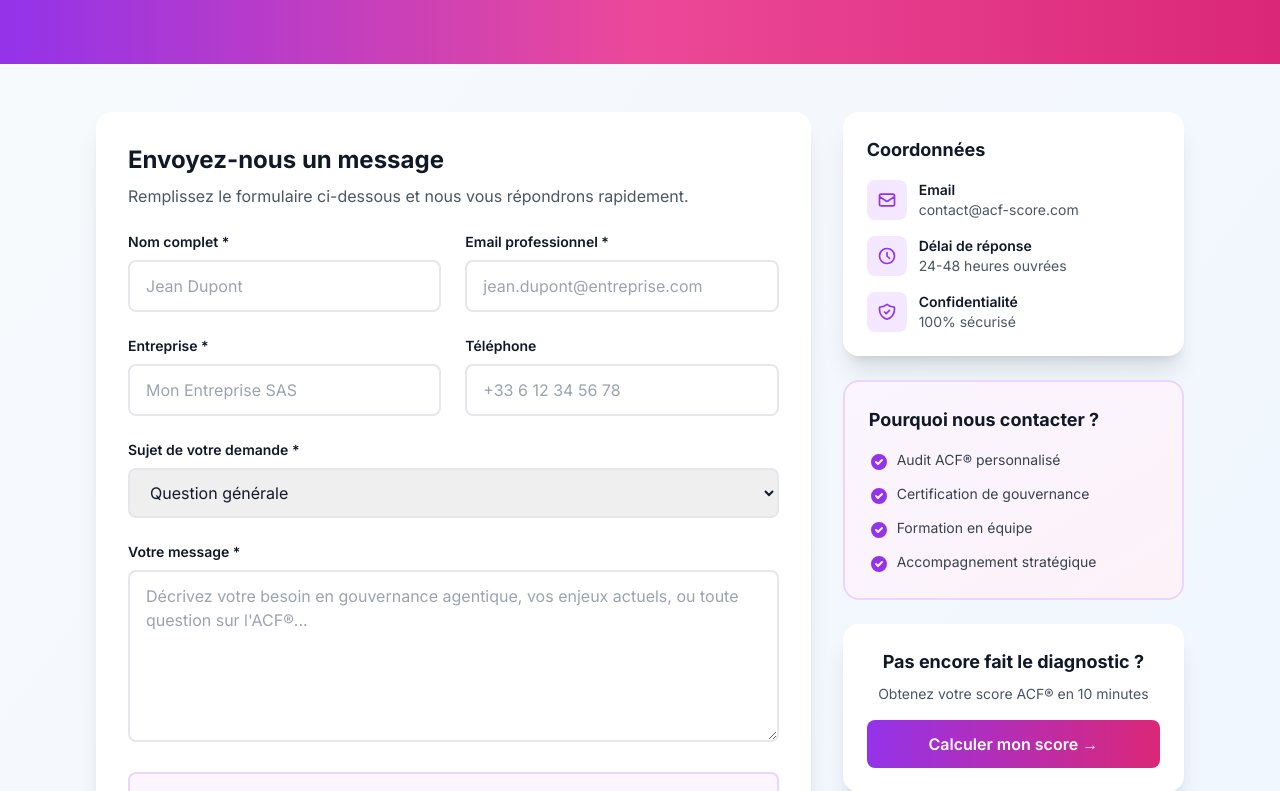
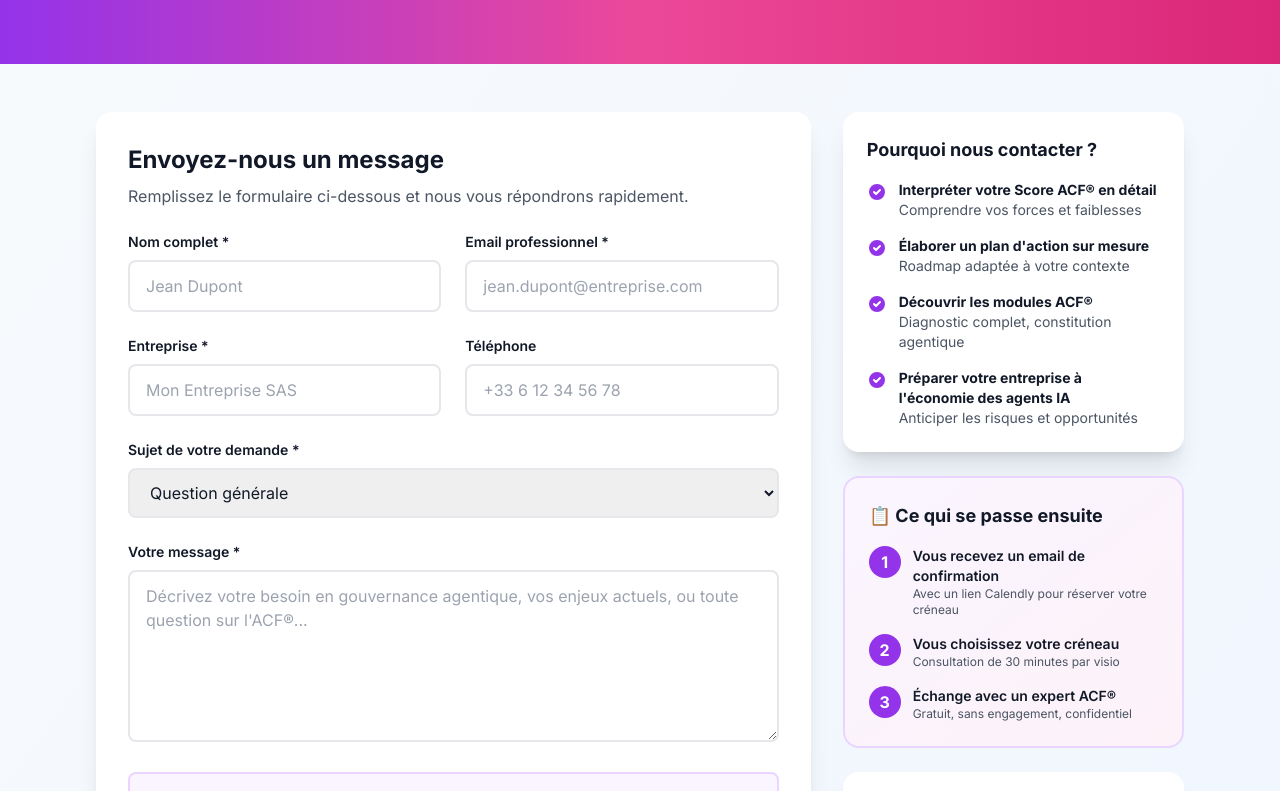
Before and after one commit to aiconsulting06000-tech/acf-score, a Next.js app: page /contact in a window 1280 px wide. Shown: the part 329-1120 px from the top of the page. Built offline with nearby package versions, Linux system fonts and the light colour scheme.

Commit message:
fix: FAQ tarifs + contact sidebar + anti-spam visible

```diff
--- a/app/contact/page.tsx
+++ b/app/contact/page.tsx
@@ -136,8 +136,11 @@ export default function ContactPage() {
                     </svg>
                   </div>
                   <h2 className="text-3xl font-bold text-gray-900 mb-3">Message envoyé avec succès !</h2>
+                  <p className="text-gray-600 text-lg mb-2">
+                    Merci pour votre message.
+                  </p>
                   <p className="text-gray-600 text-lg mb-8">
-                    Merci pour votre message. Notre équipe vous recontactera dans les plus brefs délais.
+                    Vous allez recevoir un email de confirmation avec un lien Calendly pour réserver votre créneau de consultation gratuite (30 min).
                   </p>
                   <button
                     onClick={() => setStatus('idle')}
@@ -304,9 +307,6 @@ export default function ContactPage() {
                         <div>
                           <p className="text-red-800 text-sm font-semibold">Erreur d'envoi</p>
                           <p className="text-red-700 text-sm mt-1">{errorMessage}</p>
-                          <p className="text-red-600 text-xs mt-2">
-                            Si le problème persiste, contactez-nous directement à : <strong>contact@acf-score.com</strong>
-                          </p>
                         </div>
                       </div>
                     </div>
@@ -336,86 +336,105 @@ export default function ContactPage() {
                   </button>
 
                   <p className="text-xs text-center text-gray-500">
-                    🔒 Formulaire protégé contre le spam • Vos données sont sécurisées et confidentielles
+                    🔒 Formulaire protégé contre le spam (validation automatique + vérification humaine)
                   </p>
                 </form>
               )}
             </div>
-          </div>
 
-          {/* Informations - 1/3 de la largeur */}
-          <div className="space-y-6">
-            {/* Coordonnées */}
-            <div className="bg-white rounded-2xl shadow-xl p-6">
-              <h3 className="text-lg font-bold text-gray-900 mb-4">Coordonnées</h3>
-              <div className="space-y-4">
+            {/* Astuce en bas du formulaire */}
+            <div className="mt-6 bg-blue-50 border-2 border-blue-200 rounded-lg p-4">
               <div className="flex items-start">
-                  <div className="w-10 h-10 bg-purple-100 rounded-lg flex items-center justify-center flex-shrink-0">
-                    <svg className="w-5 h-5 text-purple-600" fill="none" viewBox="0 0 24 24" stroke="currentColor">
-                      <path strokeLinecap="round" strokeLinejoin="round" strokeWidth={2} d="M3 8l7.89 5.26a2 2 0 002.22 0L21 8M5 19h14a2 2 0 002-2V7a2 2 0 00-2-2H5a2 2 0 00-2 2v10a2 2 0 002 2z" />
+                <svg className="w-5 h-5 text-blue-600 mr-3 flex-shrink-0 mt-0.5" fill="currentColor" viewBox="0 0 20 20">
+                  <path fillRule="evenodd" d="M18 10a8 8 0 11-16 0 8 8 0 0116 0zm-7-4a1 1 0 11-2 0 1 1 0 012 0zM9 9a1 1 0 000 2v3a1 1 0 001 1h1a1 1 0 100-2v-3a1 1 0 00-1-1H9z" clipRule="evenodd" />
                 </svg>
-                  </div>
-                  <div className="ml-3">
-                    <p className="text-sm font-semibold text-gray-900">Email</p>
-                    <p className="text-sm text-gray-600">contact@acf-score.com</p>
-                  </div>
-                </div>
-
-                <div className="flex items-start">
-                  <div className="w-10 h-10 bg-purple-100 rounded-lg flex items-center justify-center flex-shrink-0">
-                    <svg className="w-5 h-5 text-purple-600" fill="none" viewBox="0 0 24 24" stroke="currentColor">
-                      <path strokeLinecap="round" strokeLinejoin="round" strokeWidth={2} d="M12 8v4l3 3m6-3a9 9 0 11-18 0 9 9 0 0118 0z" />
-                    </svg>
-                  </div>
-                  <div className="ml-3">
-                    <p className="text-sm font-semibold text-gray-900">Délai de réponse</p>
-                    <p className="text-sm text-gray-600">24-48 heures ouvrées</p>
-                  </div>
-                </div>
-
-                <div className="flex items-start">
-                  <div className="w-10 h-10 bg-purple-100 rounded-lg flex items-center justify-center flex-shrink-0">
-                    <svg className="w-5 h-5 text-purple-600" fill="none" viewBox="0 0 24 24" stroke="currentColor">
-                      <path strokeLinecap="round" strokeLinejoin="round" strokeWidth={2} d="M9 12l2 2 4-4m5.618-4.016A11.955 11.955 0 0112 2.944a11.955 11.955 0 01-8.618 3.04A12.02 12.02 0 003 9c0 5.591 3.824 10.29 9 11.622 5.176-1.332 9-6.03 9-11.622 0-1.042-.133-2.052-.382-3.016z" />
-                    </svg>
-                  </div>
-                  <div className="ml-3">
-                    <p className="text-sm font-semibold text-gray-900">Confidentialité</p>
-                    <p className="text-sm text-gray-600">100% sécurisé</p>
+                <div>
+                  <p className="text-sm font-semibold text-blue-900">💡 Astuce</p>
+                  <p className="text-sm text-blue-800 mt-1">
+                    Téléchargez votre PDF de résultats depuis la page de diagnostic et joignez-le au formulaire. Cela nous permettra de préparer un échange encore plus ciblé et efficace.
+                  </p>
                 </div>
               </div>
             </div>
           </div>
 
+          {/* Sidebar - 1/3 de la largeur */}
+          <div className="space-y-6">
             {/* Pourquoi nous contacter */}
-            <div className="bg-gradient-to-br from-purple-50 to-pink-50 rounded-2xl p-6 border-2 border-purple-200">
+            <div className="bg-white rounded-2xl shadow-xl p-6">
               <h3 className="text-lg font-bold text-gray-900 mb-4">Pourquoi nous contacter ?</h3>
-              <ul className="space-y-3 text-sm text-gray-700">
+              <ul className="space-y-4 text-sm text-gray-700">
                 <li className="flex items-start">
-                  <svg className="w-5 h-5 text-purple-600 mr-2 flex-shrink-0 mt-0.5" fill="currentColor" viewBox="0 0 20 20">
+                  <svg className="w-5 h-5 text-purple-600 mr-3 flex-shrink-0 mt-0.5" fill="currentColor" viewBox="0 0 20 20">
                     <path fillRule="evenodd" d="M10 18a8 8 0 100-16 8 8 0 000 16zm3.707-9.293a1 1 0 00-1.414-1.414L9 10.586 7.707 9.293a1 1 0 00-1.414 1.414l2 2a1 1 0 001.414 0l4-4z" clipRule="evenodd" />
                   </svg>
-                  Audit ACF® personnalisé
+                  <div>
+                    <strong className="block text-gray-900">Interpréter votre Score ACF® en détail</strong>
+                    <span className="text-gray-600">Comprendre vos forces et faiblesses</span>
+                  </div>
                 </li>
                 <li className="flex items-start">
-                  <svg className="w-5 h-5 text-purple-600 mr-2 flex-shrink-0 mt-0.5" fill="currentColor" viewBox="0 0 20 20">
+                  <svg className="w-5 h-5 text-purple-600 mr-3 flex-shrink-0 mt-0.5" fill="currentColor" viewBox="0 0 20 20">
                     <path fillRule="evenodd" d="M10 18a8 8 0 100-16 8 8 0 000 16zm3.707-9.293a1 1 0 00-1.414-1.414L9 10.586 7.707 9.293a1 1 0 00-1.414 1.414l2 2a1 1 0 001.414 0l4-4z" clipRule="evenodd" />
                   </svg>
-                  Certification de gouvernance
+                  <div>
+                    <strong className="block text-gray-900">Élaborer un plan d'action sur mesure</strong>
+                    <span className="text-gray-600">Roadmap adaptée à votre contexte</span>
+                  </div>
                 </li>
                 <li className="flex items-start">
-                  <svg className="w-5 h-5 text-purple-600 mr-2 flex-shrink-0 mt-0.5" fill="currentColor" viewBox="0 0 20 20">
+                  <svg className="w-5 h-5 text-purple-600 mr-3 flex-shrink-0 mt-0.5" fill="currentColor" viewBox="0 0 20 20">
                     <path fillRule="evenodd" d="M10 18a8 8 0 100-16 8 8 0 000 16zm3.707-9.293a1 1 0 00-1.414-1.414L9 10.586 7.707 9.293a1 1 0 00-1.414 1.414l2 2a1 1 0 001.414 0l4-4z" clipRule="evenodd" />
                   </svg>
-                  Formation en équipe
+                  <div>
+                    <strong className="block text-gray-900">Découvrir les modules ACF®</strong>
+                    <span className="text-gray-600">Diagnostic complet, constitution agentique</span>
+                  </div>
                 </li>
                 <li className="flex items-start">
-                  <svg className="w-5 h-5 text-purple-600 mr-2 flex-shrink-0 mt-0.5" fill="currentColor" viewBox="0 0 20 20">
+                  <svg className="w-5 h-5 text-purple-600 mr-3 flex-shrink-0 mt-0.5" fill="currentColor" viewBox="0 0 20 20">
                     <path fillRule="evenodd" d="M10 18a8 8 0 100-16 8 8 0 000 16zm3.707-9.293a1 1 0 00-1.414-1.414L9 10.586 7.707 9.293a1 1 0 00-1.414 1.414l2 2a1 1 0 001.414 0l4-4z" clipRule="evenodd" />
                   </svg>
-                  Accompagnement stratégique
+                  <div>
+                    <strong className="block text-gray-900">Préparer votre entreprise à l'économie des agents IA</strong>
+                    <span className="text-gray-600">Anticiper les risques et opportunités</span>
+                  </div>
                 </li>
               </ul>
+            </div>
+
+            {/* Ce qui se passe ensuite */}
+            <div className="bg-gradient-to-br from-purple-50 to-pink-50 rounded-2xl p-6 border-2 border-purple-200">
+              <h3 className="text-lg font-bold text-gray-900 mb-4">📋 Ce qui se passe ensuite</h3>
+              <div className="space-y-4">
+                <div className="flex items-start">
+                  <div className="w-8 h-8 bg-purple-600 text-white rounded-full flex items-center justify-center flex-shrink-0 font-bold">
+                    1
+                  </div>
+                  <div className="ml-3">
+                    <p className="text-sm font-semibold text-gray-900">Vous recevez un email de confirmation</p>
+                    <p className="text-xs text-gray-600">Avec un lien Calendly pour réserver votre créneau</p>
+                  </div>
+                </div>
+                <div className="flex items-start">
+                  <div className="w-8 h-8 bg-purple-600 text-white rounded-full flex items-center justify-center flex-shrink-0 font-bold">
+                    2
+                  </div>
+                  <div className="ml-3">
+                    <p className="text-sm font-semibold text-gray-900">Vous choisissez votre créneau</p>
+                    <p className="text-xs text-gray-600">Consultation de 30 minutes par visio</p>
+                  </div>
+                </div>
+                <div className="flex items-start">
+                  <div className="w-8 h-8 bg-purple-600 text-white rounded-full flex items-center justify-center flex-shrink-0 font-bold">
+                    3
+                  </div>
+                  <div className="ml-3">
+                    <p className="text-sm font-semibold text-gray-900">Échange avec un expert ACF®</p>
+                    <p className="text-xs text-gray-600">Gratuit, sans engagement, confidentiel</p>
+                  </div>
+                </div>
+              </div>
             </div>
 
             {/* CTA diagnostic */}
--- a/app/faq/page.tsx
+++ b/app/faq/page.tsx
@@ -59,11 +59,11 @@ export default function FAQPage() {
     },
     {
       question: "Combien coûte la mise en conformité ACF® ?",
-      answer: "Le coût varie selon votre maturité initiale et le nombre d'agents. Pour une PME (score 30-50) : 15K-40K€ pour structurer gouvernance + documentation (3-6 mois). Pour une ETI (score 50-70) : 50K-150K€ pour renforcement + certification (6-12 mois). Pour un Groupe (score > 70 ou déploiement multi-BU) : 200K-500K€ pour gouvernance enterprise + accompagnement continu. Le ROI se mesure en risques évités : 1 incident majeur coûte en moyenne 2,4M€."
+      answer: "Le coût est établi sur devis après examen approfondi de votre contexte (nombre d'agents, maturité actuelle, périmètre). Ce qu'il faut retenir : l'investissement se rentabilise très rapidement au regard des amendes possibles (jusqu'à 35M€ ou 7% du CA selon l'AI Act) et des risques évités. Un incident majeur coûte en moyenne 2,4M€, sans compter l'impact sur votre image de marque, la confiance client et votre réputation. Toute intervention de qualité a un prix, mais ne pas agir en a un bien plus élevé. L'ACF® n'est pas une dépense, c'est un investissement dans la pérennité et la souveraineté de votre organisation."
     },
     {
       question: "Puis-je implémenter ACF® seul ?",
-      answer: "Oui pour les quick-wins (documentation basique, kill switch simple, logs). Non pour une certification complète ou un score > 70/100. Raisons : l'ACF® requiert une expertise en gouvernance IA (matrice RACI, politiques de décision, audit technique), les zones critiques (kill switch, conformité AI Act) nécessitent une validation externe, et la certification ACF® impose un audit par un expert agréé. Notre recommandation : démarrez seul sur les fondations, puis faites-vous accompagner pour la certification."
+      answer: "Oui pour les quick-wins (documentation basique, kill switch simple, logs). Non pour une certification complète ou un score < 70/100 nécessitant un renforcement structurel. Raisons : l'ACF® requiert une expertise en gouvernance IA (matrice RACI, politiques de décision, audit technique), les zones critiques (kill switch, conformité AI Act) nécessitent une validation externe, et la certification ACF® impose un audit par un expert agréé. Notre recommandation : démarrez seul sur les fondations, puis faites-vous accompagner pour la certification."
     },
     {
       question: "ACF® fonctionne-t-il pour mon secteur ?",
@@ -127,7 +127,7 @@ export default function FAQPage() {
     },
     {
       question: "Comment se positionne mon score par rapport au marché ?",
-      answer: "Le diagnostic compare votre Score ACF® à la moyenne du marché (basée sur 1 200+ diagnostics réalisés). La fourchette basse représente le percentile 25, la moyenne le percentile 50, et la fourchette haute le percentile 75. Vous voyez immédiatement si vous êtes en avance, dans la moyenne, ou en retard par rapport à vos pairs sectoriels."
+      answer: "Le diagnostic compare votre Score ACF® à la moyenne du marché (basée sur 250+ diagnostics réalisés depuis février 2026). La fourchette basse représente le percentile 25, la moyenne le percentile 50, et la fourchette haute le percentile 75. Vous voyez immédiatement si vous êtes en avance, dans la moyenne, ou en retard par rapport à vos pairs sectoriels."
     },
     {
       question: "Qu'est-ce qu'une action prioritaire ACF® ?",
```
Lines whose indentation alone changed are shown as unchanged.
